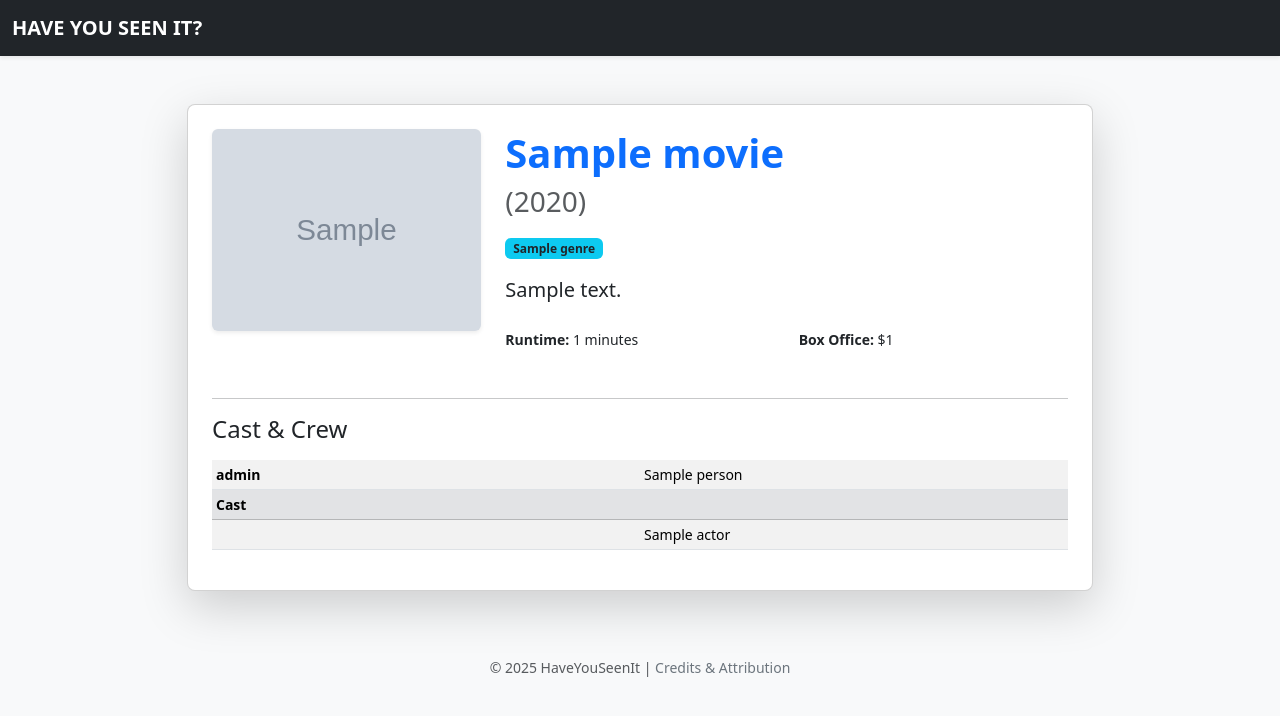
After one commit to swiss1939/haveyouseenit, a Django app: template tracker/templates/tracker/movie_detail.html in a window 1280 px wide. The commit adds this page. Shown: the top 716 px of the page. Run offline with Django 4.2, Linux system fonts and the light colour scheme; tables that the repository leaves empty hold one stand-in row (values such as "Sample post"); the template is opened without the code that fills it: values that come from a table or form of the project are taken from there, most other values are stand-ins (such as "Sample title", 1, 10 or a date in 2020); grey boxes marked "Sample" are stand-in pictures; some libraries are stand-ins or nearby versions.

Commit message:
Movie view sub-feature added so this total feature branch is complete.

```diff
--- a/movie_tracker/settings.py
+++ b/movie_tracker/settings.py
@@ -35,6 +35,7 @@ INSTALLED_APPS = [
     'django.contrib.sessions',
     'django.contrib.messages',
     'django.contrib.staticfiles',
+    'django.contrib.humanize',
 ]
 
 MIDDLEWARE = [
--- /dev/null
+++ b/tracker/templates/tracker/movie_detail.html
@@ -0,0 +1,82 @@
+{% extends "base.html" %}
+{% load humanize %}
+
+{% block content %}
+<div class="container my-5">
+    <div class="row justify-content-center">
+        <div class="col-lg-10">
+            <div class="card shadow-lg p-4 rounded-3">
+                <div class="row g-4">
+                    <!-- Poster Column (Unchanged) -->
+                    <div class="col-md-4 text-center">
+                        {% if movie.poster_url %}
+                            <img src="{{ movie.poster_url }}" alt="Poster for {{ movie.title }}" class="img-fluid rounded shadow-sm">
+                        {% else %}
+                            <div class="bg-secondary text-white rounded d-flex align-items-center justify-content-center" style="width: 100%; aspect-ratio: 2/3;">
+                                <span>[No Poster Available]</span>
+                            </div>
+                        {% endif %}
+                    </div>
+
+                    <!-- Details Column (Unchanged) -->
+                    <div class="col-md-8">
+                        <h1 class="fw-bold text-primary">{{ movie.title }}</h1>
+                        <h3 class="text-muted mb-3">({{ movie.release_year }})</h3>
+                        <div class="mb-3">
+                            {% for genre in movie.genre.all %}<span class="badge bg-info text-dark me-1">{{ genre.name }}</span>{% endfor %}
+                        </div>
+                        <p class="lead">{{ movie.plot_summary }}</p>
+                        <div class="row small mt-4">
+                            <div class="col-md-6 mb-2"><strong>Runtime:</strong> {{ movie.runtime_minutes }} minutes</div>
+                            <div class="col-md-6 mb-2"><strong>Box Office:</strong> ${{ movie.revenue|intcomma }}</div>
+                        </div>
+                    </div>
+                </div>
+
+                <!-- UPDATED: Cast & Crew Section -->
+                <div class="row mt-4">
+                    <div class="col-12">
+                        <hr>
+                        <h4 class="mb-3">Cast & Crew</h4>
+                        <div class="table-responsive">
+                            <table class="table table-striped table-sm small">
+                                <tbody>
+                                    <!-- Loop 1: Render Crew -->
+                                    {% for person in crew %}
+                                        <tr>
+                                            <td class="w-50"><strong>{{ person.role }}</strong></td>
+                                            <td>{{ person.name }}</td>
+                                        </tr>
+                                    {% endfor %}
+
+                                    <!-- Special Header Row for Cast -->
+                                    {% if cast %}
+                                    <tr>
+                                        <td colspan="2" class="table-secondary"><strong>Cast</strong></td>
+                                    </tr>
+                                    {% endif %}
+
+                                    <!-- Loop 2: Render Cast -->
+                                    {% for cast_member in cast %}
+                                        <tr>
+                                            <td></td> <!-- Empty cell on the left -->
+                                            <td>{{ cast_member.actor.name }}</td>
+                                        </tr>
+                                    {% endfor %}
+
+                                    {% if not crew and not cast %}
+                                        <tr>
+                                            <td colspan="2" class="text-muted text-center">Cast & Crew information is not available.</td>
+                                        </tr>
+                                    {% endif %}
+                                </tbody>
+                            </table>
+                        </div>
+                    </div>
+                </div>
+
+            </div>
+        </div>
+    </div>
+</div>
+{% endblock content %}
--- a/tracker/templates/tracker/partials/seen_movies_grid.html
+++ b/tracker/templates/tracker/partials/seen_movies_grid.html
@@ -1,6 +1,7 @@
 <div class="row row-cols-3 row-cols-sm-4 row-cols-md-5 row-cols-lg-6 g-3">
     {% for view in seen_movies_list %}
     <div class="col">
+        <!-- *** UPDATED HREF to point to the new movie_detail URL *** -->
         <a href="{% url 'movie_detail' movie_id=view.movie.id %}" class="text-decoration-none poster-grid-item d-block">
             {% if view.movie.poster_url %}
                 <img src="{{ view.movie.poster_url }}" alt="Poster for {{ view.movie.title }}" class="img-fluid poster-img shadow-sm">
```
Also changed, not shown: tracker/views.py (+29 -3 lines).
